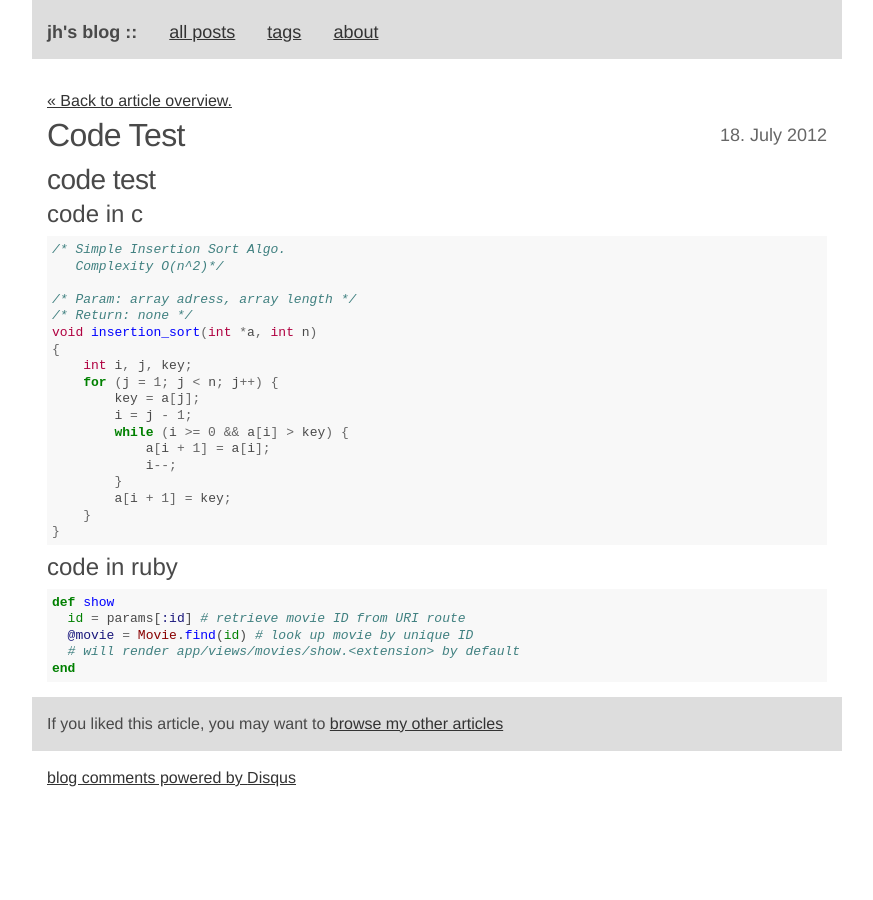
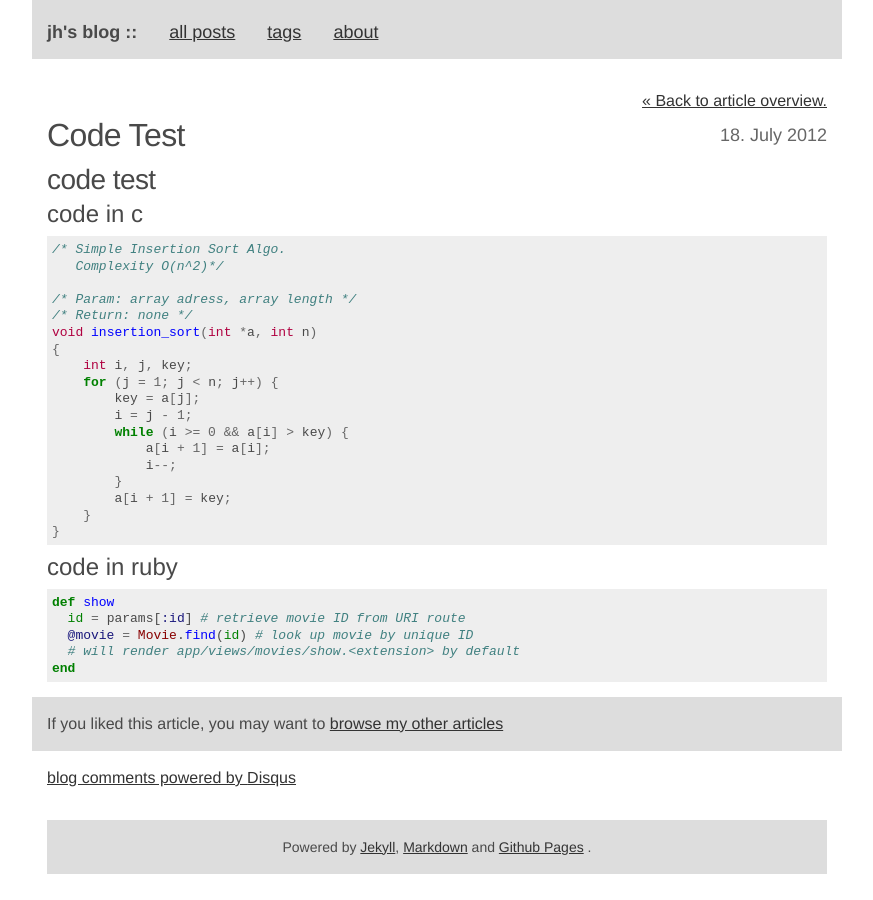
Before and after one commit to darkjh/darkjh.github.com, a Jekyll site: the page built from _posts/2012-07-18-test2.md, in a window 1280 px wide. Shown: the whole page, without its empty margins (203-1076 px from the left). Built offline with Jekyll 4.4.1, drawn with Linux system fonts in a browser that asks for light colours; comment, search, counter and statistics services are not loaded.

Commit message:
minor css tweaks, footer mods

```diff
--- a/_layouts/default.html
+++ b/_layouts/default.html
@@ -31,4 +31,7 @@
             {{ content }}
         </section>
     </body>
+    <footer>
+        Powered by <a href="http://jekyllrb.com/">Jekyll</a>, <a href="http://daringfireball.net/projects/markdown/">Markdown</a> and <a href="http://pages.github.com/">Github Pages</a> .
+    </footer>
 </html>
--- a/_layouts/post.html
+++ b/_layouts/post.html
@@ -12,7 +12,7 @@ layout: default
     <section>
         {{ content }}
     </section>
-    <footer>
+    <div>
         <section class="followupActions">
             If you liked this article, you may want to <a href="/">browse my other articles</a>
         </section>
@@ -26,5 +26,5 @@ layout: default
             })();
         </script>
         <a href="http://disqus.com" class="dsq-brlink">blog comments powered by <span class="logo-disqus">Disqus</span></a>
-    </footer>
+    </div>
 </section>
--- a/asset/main.css
+++ b/asset/main.css
@@ -27,7 +27,7 @@ time {
 
 code {
     font-family: monospace;
-    background-color: #eaeaea;
+/*    background-color: #d8d8d8; */
 }
 
 pre > code {
@@ -39,6 +39,7 @@ pre {
     line-height: 1.2em;
     padding: 5px;
     font-style:normal;
+    background-color: #eee;
 }
 
 strong {
@@ -82,6 +83,13 @@ body > header > a {
     margin-left: 1.5em;
 }
 
+footer {
+    background-color: #ddd;
+    padding: 15px;
+    text-align: center;
+    font-size: 14px;
+}
+
 .post {
     margin: 30px 0;
 }
@@ -92,6 +100,7 @@ body > header > a {
 .backLink {
     display: block;
     margin: 10px 0;
+    text-align: right;
 }
 .post > header > h1 {
     display: inline;
```
